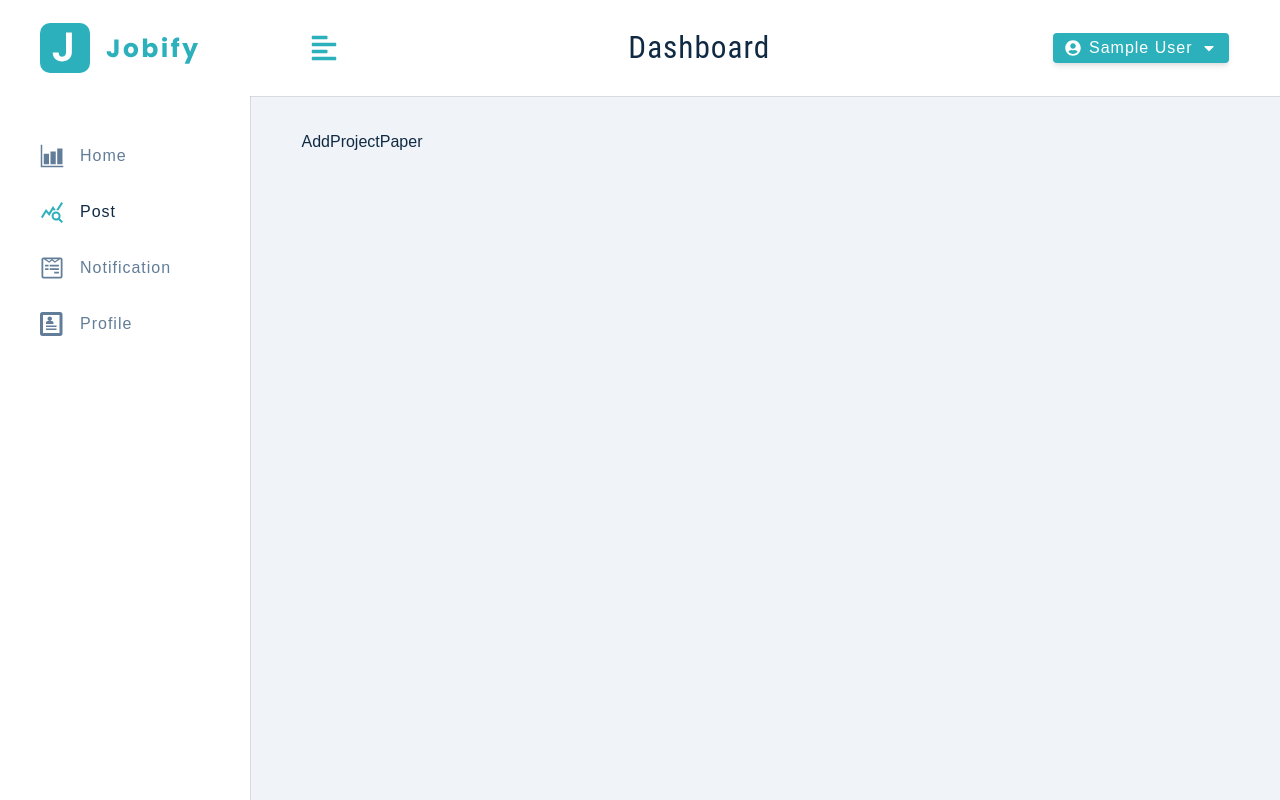
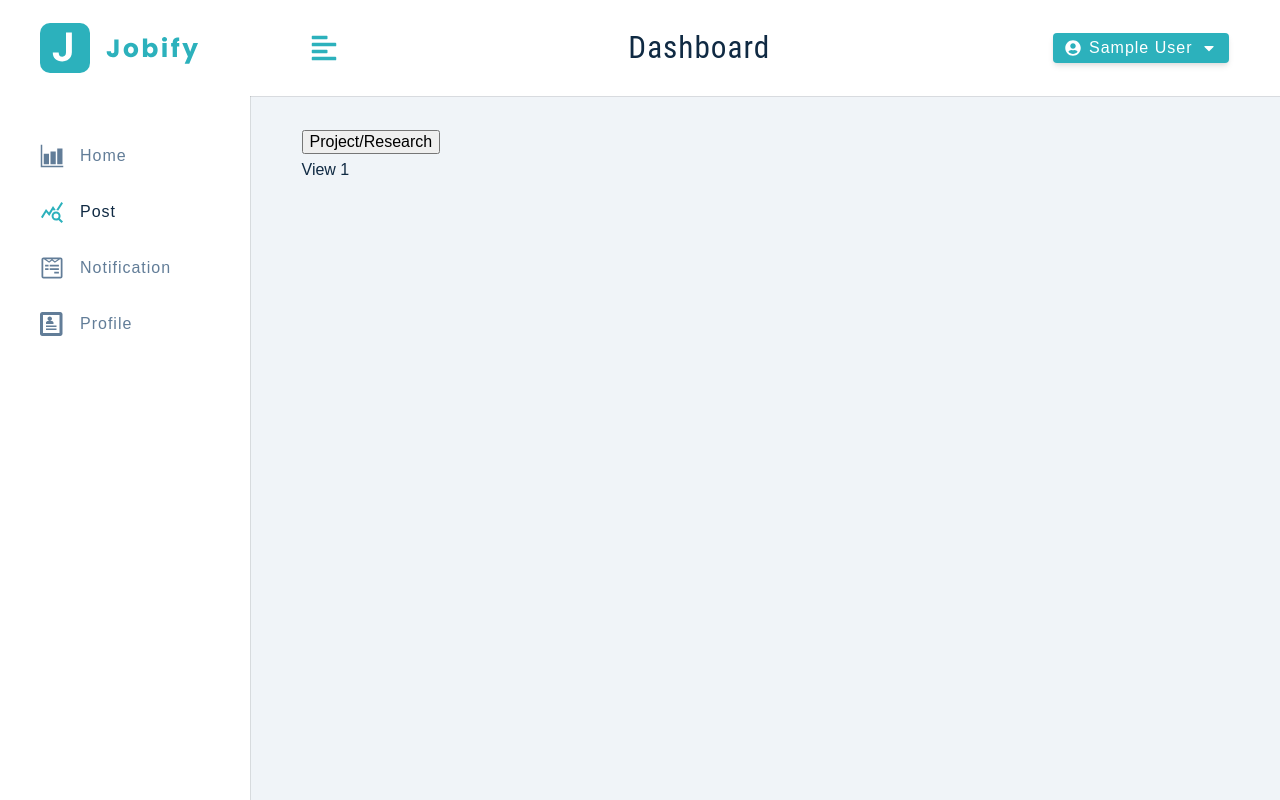
Before and after one commit to rohit108180/scholarSphere, a React (Create React App) app in the folder client/: page /post in a window 1280 px wide. Built offline with nearby package versions, Linux system fonts and the light colour scheme; sample sign-in values are in the browser's storage.

Commit message:
Project/Research toggle added

```diff
--- /dev/null
+++ b/client/src/css/wrapper/AddProjectPaper.js
@@ -0,0 +1,9 @@
+import styled from "styled-components";
+
+const Wrapper = styled.aside`
+  @media (min-width: 992px) {
+    .toggle {
+    }
+  }
+`;
+export default Wrapper;
--- a/client/src/pages/dashboard/AddProjectPaper.js
+++ b/client/src/pages/dashboard/AddProjectPaper.js
@@ -1,7 +1,20 @@
-import React from 'react'
+import React, { useState } from "react";
+import Wrapper from "../../css/wrapper/AddProjectPaper";
 
 export const AddProjectPaper = () => {
+  const [currentView, setCurrentView] = useState("project");
+
+  const handleToggleView = () => {
+    setCurrentView(currentView === "project" ? "research" : "project");
+  };
   return (
-    <div>AddProjectPaper</div>
-  )
-}
+    <Wrapper>
+      <div>
+        <button class="toggle" onClick={handleToggleView}>
+          Project/Research
+        </button>
+        {currentView === "project" ? <div>View 1</div> : <div>View 2</div>}
+      </div>
+    </Wrapper>
+  );
+};
```
Also changed, not shown: 1 other file (tests, documents, lock files or other folders).
